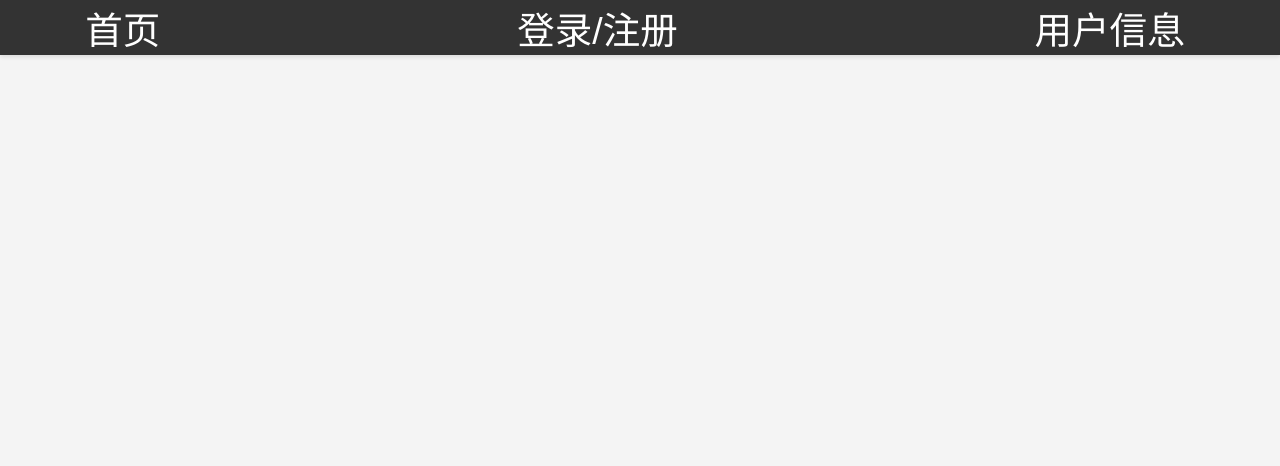
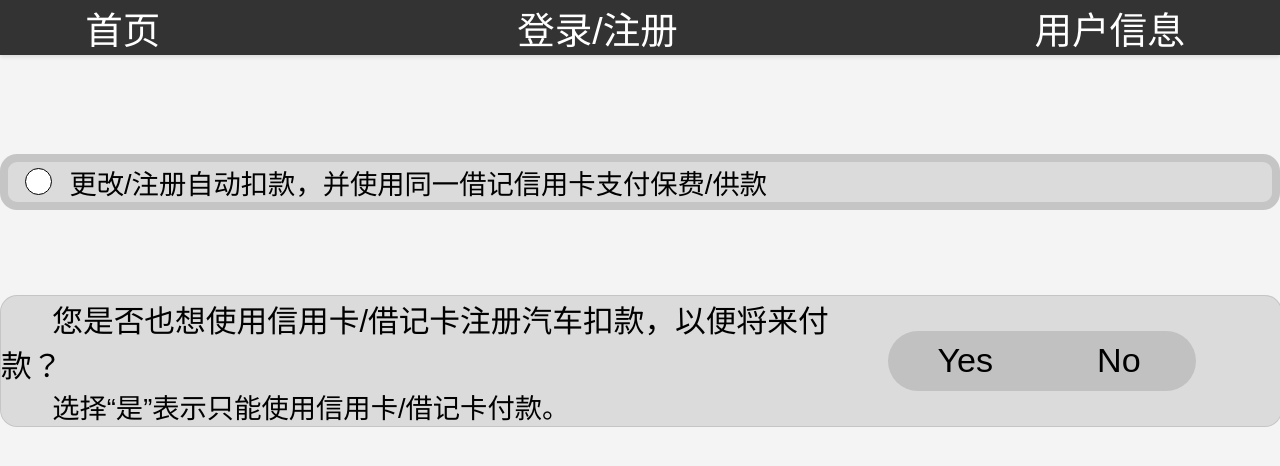
Before and after one commit to caiwenguo1314/EXcode, a React (Create React App) app: page /Home in a window 1280 px wide. Before the commit this address had no page. Shown: the top 466 px of the page. Built offline with nearby package versions, Linux system fonts and the light colour scheme.

Commit message:
修改重定向

```diff
--- a/src/App.js
+++ b/src/App.js
@@ -16,11 +16,11 @@ function App() {
         {/* 渲染Routes组件 */}
         <Routes>
           {/* 定义一个路径为"/"的路由，当路径匹配时，渲染Home组件 */}
-          <Route exact path="/" element={<Home />} />
+          <Route exact path="/Home" element={<Home />} />
           <Route exact path="/ProfileForm" element={<ProfileForm />} />
           <Route exact path="/LoginForm" element={<LoginForm />} />
           {/* 定义一个路径为"*"的路由，当路径不匹配时，重定向到"/" */}
-          {/* <Route path="*" element={<Navigate to="/" replace />} /> */}
+          <Route path="*" element={<Navigate to="/Home" replace />} />
         </Routes>
       </Layout>
     </div>
```
Also changed, not shown: 2 other files (tests, documents, lock files or other folders).
